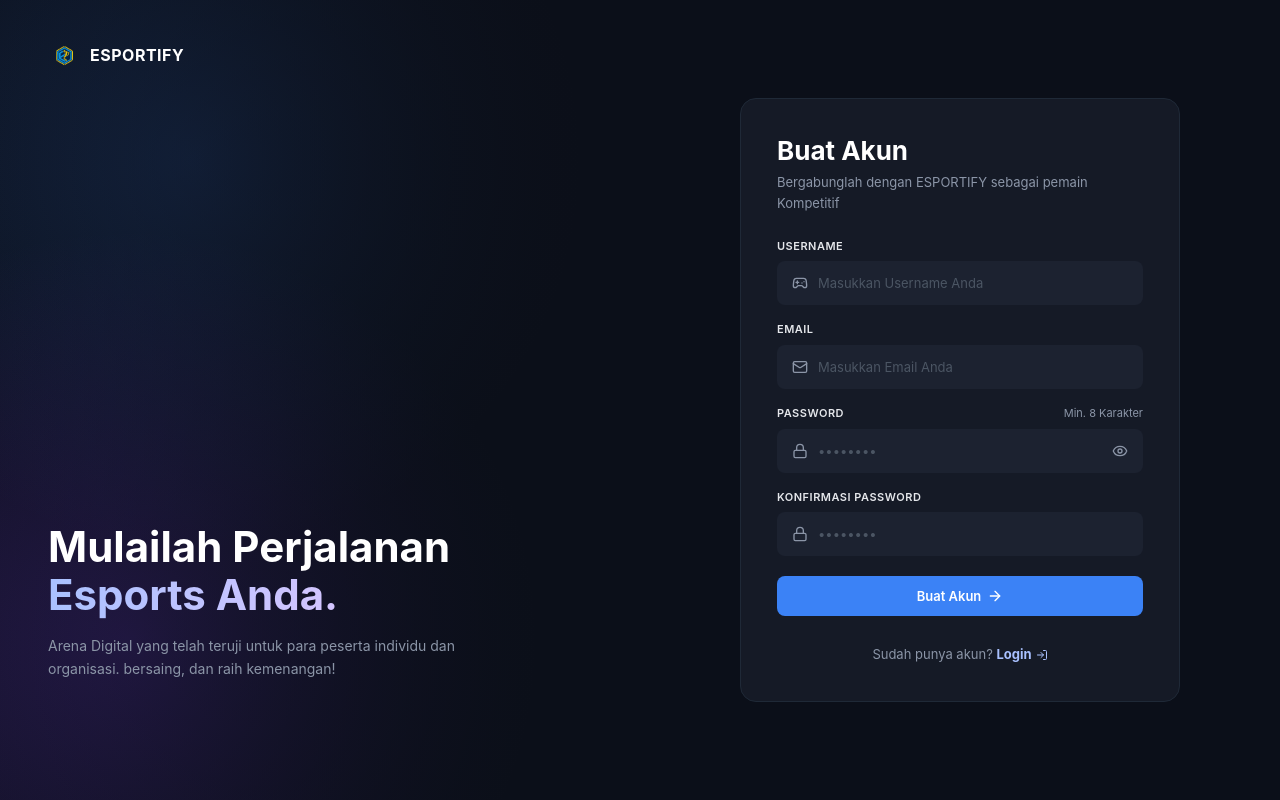
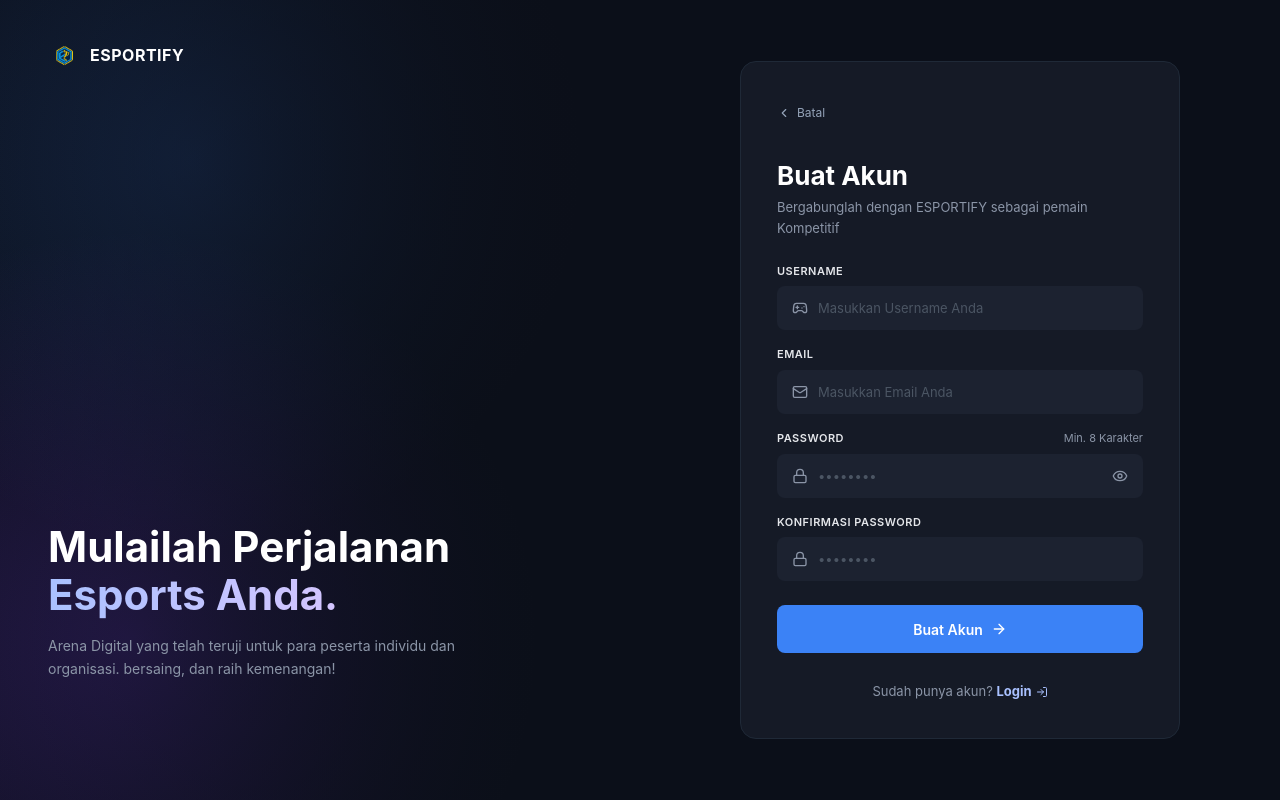
Before and after one commit to fabio-valentino/esportify-1, a React app in the folder Frontend/: page /register in a window 1280 px wide. Built offline with nearby package versions, Linux system fonts and the light colour scheme; the HTML template or start-up script is replaced by a standard one.

Commit message:
tombol batal

```diff
--- a/Frontend/src/components/icon.jsx
+++ b/Frontend/src/components/icon.jsx
@@ -3,6 +3,7 @@ import {
   BadgeCheck,
   Check,
   CheckCheck,
+  ChevronLeft,
   Eye,
   EyeOff,
   Gamepad2,
@@ -20,6 +21,7 @@ const icons = {
   "badge-check": BadgeCheck,
   check: Check,
   "check-check": CheckCheck,
+  "chevron-left": ChevronLeft,
   eye: Eye,
   "eye-off": EyeOff,
   gamepad: Gamepad2,
--- a/Frontend/src/pages/Register.jsx
+++ b/Frontend/src/pages/Register.jsx
@@ -2,28 +2,32 @@ import { useState } from "react";
 import { Link, useNavigate } from "react-router-dom";
 import AuthShell from "../components/auth/AuthShell";
 import FormField from "../components/auth/FormField";
-import Icon from "../components/Icon";
+import Icon from "../components/icon";
 import { register } from "../services/authApi";
 
 const emailPattern = /^[^\s@]+@[^\s@]+\.[^\s@]+$/;
 
 // Nama field backend -> nama field di form
-const fieldMap = { password_confirmation: "confirmPassword" };
+const fieldMap = {
+  password_confirmation: "confirmPassword",
+};
 
 function Register() {
   const navigate = useNavigate();
+
   const [form, setForm] = useState({
     username: "",
     email: "",
     password: "",
     confirmPassword: "",
   });
+
   const [showPassword, setShowPassword] = useState(false);
   const [errors, setErrors] = useState({});
   const [message, setMessage] = useState("");
   const [loading, setLoading] = useState(false);
 
-  // Status validasi klien (untuk ikon centang dan pesan)
+  // Validasi klien
   const usernameValid = form.username.trim().length >= 3;
   const emailValid = emailPattern.test(form.email);
   const passwordValid = form.password.length >= 8;
@@ -31,27 +35,50 @@ function Register() {
   const passwordMatch = confirmFilled && form.password === form.confirmPassword;
 
   const handleChange = (e) => {
-    setForm({ ...form, [e.target.name]: e.target.value });
-    setErrors({ ...errors, [e.target.name]: "" });
+    const { name, value } = e.target;
+
+    setForm((prev) => ({
+      ...prev,
+      [name]: value,
+    }));
+
+    setErrors((prev) => ({
+      ...prev,
+      [name]: "",
+    }));
+
     setMessage("");
   };
 
-  // Validasi klien hanya untuk kenyamanan. Validasi yang berlaku tetap dari backend.
   const validate = () => {
     const result = {};
-    if (!usernameValid) result.username = "Username minimal 3 karakter.";
-    if (!emailValid) result.email = "Format email tidak valid.";
-    if (!passwordValid) result.password = "Password minimal 8 karakter.";
-    if (!passwordMatch)
+
+    if (!usernameValid) {
+      result.username = "Username minimal 3 karakter.";
+    }
+
+    if (!emailValid) {
+      result.email = "Format email tidak valid.";
+    }
+
+    if (!passwordValid) {
+      result.password = "Password minimal 8 karakter.";
+    }
+
+    if (!passwordMatch) {
       result.confirmPassword = "Konfirmasi password tidak sama.";
+    }
+
     return result;
   };
 
   const handleSubmit = async (e) => {
     e.preventDefault();
+
     if (loading) return;
 
     const result = validate();
+
     if (Object.keys(result).length > 0) {
       setErrors(result);
       return;
@@ -59,17 +86,19 @@ function Register() {
 
     setLoading(true);
     setMessage("");
+
     try {
       await register(form);
       navigate("/login");
     } catch (err) {
-      // Error per kolom dari backend (422): ambil pesan pertama tiap field
       const fieldErrors = {};
+
       Object.entries(err.fields || {}).forEach(([key, value]) => {
         fieldErrors[fieldMap[key] || key] = Array.isArray(value)
           ? value[0]
           : value;
       });
+
       setErrors(fieldErrors);
 
       if (Object.keys(fieldErrors).length > 0) {
@@ -86,7 +115,7 @@ function Register() {
     <button
       type="button"
       className="field-toggle"
-      onClick={() => setShowPassword(!showPassword)}
+      onClick={() => setShowPassword((prev) => !prev)}
       aria-label={showPassword ? "Sembunyikan password" : "Tampilkan password"}
     >
       <Icon name={showPassword ? "eye-off" : "eye"} size={16} />
@@ -99,7 +128,19 @@ function Register() {
       highlight="Esports Anda."
       description="Arena Digital yang telah teruji untuk para peserta individu dan organisasi. bersaing, dan raih kemenangan!"
     >
+      <div className="register-page">
+        {/* Tombol Batal di kiri atas */}
+        <button
+          type="button"
+          className="register-back"
+          onClick={() => navigate("/")}
+        >
+          <Icon name="chevron-left" size={14} />
+          <span>Batal</span>
+        </button>
+
         <h2 className="auth-title">Buat Akun</h2>
+
         <p className="auth-subtitle">
           Bergabunglah dengan ESPORTIFY sebagai pemain Kompetitif
         </p>
@@ -162,7 +203,8 @@ function Register() {
             <p className={passwordMatch ? "field-ok" : "field-error"}>
               {passwordMatch ? (
                 <>
-                <Icon name="check" size={12} /> Password sesuai
+                  <Icon name="check" size={12} />
+                  Password sesuai
                 </>
               ) : (
                 "Password belum sama"
@@ -172,14 +214,17 @@ function Register() {
 
           {message && <p className="auth-error">{message}</p>}
 
+          {/* Hanya satu tombol: Buat Akun full-width */}
+          <div className="auth-form-actions">
             <button
               type="submit"
-          className="btn btn-primary btn-block auth-submit"
+              className="btn btn-primary auth-submit"
               disabled={loading}
             >
               {loading ? "Memproses..." : "Buat Akun"}
               {!loading && <Icon name="arrow-right" size={16} />}
             </button>
+          </div>
         </form>
 
         <p className="auth-switch">
@@ -188,6 +233,7 @@ function Register() {
             Login <Icon name="login" size={12} />
           </Link>
         </p>
+      </div>
     </AuthShell>
   );
 }
--- a/Frontend/src/styles/auth.css
+++ b/Frontend/src/styles/auth.css
@@ -1,4 +1,7 @@
-/* ========== Layout Login & Register ========== */
+/* ========================================
+   ESPORTIFY - AUTH LAYOUT
+======================================== */
+
 .auth {
   min-height: 100vh;
   display: grid;
@@ -6,9 +9,8 @@
   background: var(--bg);
 }
 
-/* Sisi kiri: logo + teks.
-   Untuk memasang gambar latar, tambahkan di .auth-left:
-   background-image: url("../assets/auth-bg.jpg"); background-size: cover; */
+/* ========== SISI KIRI ========== */
+
 .auth-left {
   display: flex;
   flex-direction: column;
@@ -28,68 +30,81 @@
     ),
     #0b0f19;
 }
+
 .auth-left .logo {
   font-size: 16px;
 }
+
 .auth-intro {
   max-width: 440px;
   margin-bottom: 80px;
 }
+
 .auth-intro h1 {
   font-size: 42px;
   line-height: 1.15;
-
   color: var(--white);
   margin-bottom: 16px;
 }
+
 .auth-intro h1 span {
   background: linear-gradient(90deg, #a9c1ff, #d4c5ff);
   -webkit-background-clip: text;
   background-clip: text;
   color: transparent;
 }
+
 .auth-intro p {
   font-size: 14px;
   color: var(--muted);
 }
 
-/* Sisi kanan: kartu form */
+/* ========== KARTU FORM ========== */
+
 .auth-right {
   display: flex;
   align-items: center;
   justify-content: center;
+  min-width: 0;
   padding: 32px 24px;
 }
+
 .auth-card {
   width: 100%;
   max-width: 440px;
+  min-width: 0;
   padding: 36px;
   border: 1px solid var(--border);
   border-radius: 16px;
   background: #151a26;
 }
+
 .auth-title {
   font-size: 26px;
   color: var(--white);
-
   line-height: 1.2;
 }
+
 .auth-subtitle {
   font-size: 13px;
   color: var(--muted);
   margin: 6px 0 24px;
 }
 
-/* ========== Kolom input ========== */
+/* ========== INPUT FORM ========== */
+
 .field {
   margin-bottom: 16px;
 }
+
 .field-label-row {
   display: flex;
   justify-content: space-between;
   align-items: center;
+  gap: 8px;
   margin-bottom: 6px;
 }
+
 .field-label-row label {
   font-size: 11px;
   font-weight: 600;
@@ -97,14 +112,15 @@
   text-transform: uppercase;
   color: var(--text);
 }
+
 .field-hint {
   font-size: 11px;
   color: var(--muted);
 }
+
 .field-box {
   display: flex;
   align-items: center;
-
   gap: 10px;
   padding: 0 14px;
   height: 44px;
@@ -113,40 +129,51 @@
   background: #1c2230;
   color: var(--muted);
 }
+
 .field-box:focus-within {
   border-color: var(--blue);
 }
+
 .field-box.has-error {
   border-color: #f87171;
 }
+
 .field-box input {
   flex: 1;
   min-width: 0;
+  width: 100%;
   border: none;
   outline: none;
-  background: none;
+  background: transparent;
   color: var(--white);
   font-size: 13px;
   font-family: inherit;
 }
+
 .field-box input::placeholder {
   color: #4b5563;
 }
+
 .field-right {
   display: flex;
   align-items: center;
+  flex-shrink: 0;
   color: var(--green);
 }
 
 .field-toggle {
   display: flex;
+  align-items: center;
+  justify-content: center;
   border: none;
-  background: none;
+  background: transparent;
   color: var(--muted);
 }
+
 .field-toggle:hover {
   color: var(--white);
 }
+
 .field-error,
 .field-ok {
   display: flex;
@@ -155,24 +182,17 @@
   margin-top: 6px;
   font-size: 11px;
 }
+
 .field-error {
   color: #f87171;
 }
+
 .field-ok {
   color: var(--green);
 }
 
-/* ========== Tombol & teks bawah ========== */
-.auth-submit {
-  margin-top: 20px;
-  padding: 13px;
-  font-size: 14px;
-}
-.auth-submit:disabled {
-  opacity: 0.7;
+/* ========== PESAN ERROR ========== */
 
-  cursor: not-allowed;
-}
 .auth-error {
   margin-top: 8px;
   padding: 10px 12px;
@@ -181,12 +201,110 @@
   color: #f87171;
   font-size: 12px;
 }
+
+/* ========== TOMBOL LOGIN / REGISTER ========== */
+
+.auth-submit {
+  margin-top: 20px;
+  padding: 13px;
+  font-size: 14px;
+}
+
+.auth-submit:disabled {
+  opacity: 0.7;
+  cursor: not-allowed;
+}
+
+/* Tombol Batal Register */
+.register-page .register-back {
+  display: inline-flex;
+  align-items: center;
+  justify-content: flex-start;
+  gap: 6px;
+
+  width: auto;
+  margin: 0 0 32px -8px;
+  padding: 6px 8px;
+
+  border: none;
+  border-radius: 6px;
+  background: transparent;
+
+  color: #94a3b8;
+  font-family: inherit;
+  font-size: 12px;
+  font-weight: 400;
+  line-height: 1.5;
+
+  cursor: pointer;
+  transition:
+    background 0.2s ease,
+    color 0.2s ease;
+}
+
+.register-page .register-back:hover {
+  color: #ffffff;
+  background: rgba(148, 163, 184, 0.08);
+}
+
+.register-page .register-back:focus-visible {
+  outline: 2px solid var(--blue);
+  outline-offset: 2px;
+}
+
+/* ========== TOMBOL BUAT AKUN FULL WIDTH ========== */
+
+.register-page .auth-form-actions {
+  display: flex;
+  width: 100%;
+  margin-top: 24px;
+}
+
+.register-page .auth-form-actions .auth-submit {
+  display: inline-flex;
+  flex: 1 1 100%;
+  align-items: center;
+  justify-content: center;
+  gap: 8px;
+  width: 100%;
+  min-width: 0;
+  min-height: 48px;
+  margin-top: 0;
+  padding: 13px 16px;
+  border-radius: 8px;
+  font-family: inherit;
+  font-size: 14px;
+  font-weight: 600;
+  cursor: pointer;
+  transition:
+    background 0.2s ease,
+    filter 0.2s ease,
+    opacity 0.2s ease;
+}
+
+.register-page .auth-form-actions .auth-submit:not(:disabled):hover {
+  filter: brightness(1.08);
+}
+
+.register-page .auth-form-actions .auth-submit:disabled {
+  opacity: 0.7;
+  cursor: not-allowed;
+}
+
+.register-page .auth-form-actions .auth-submit:focus-visible {
+  outline: 2px solid #93c5fd;
+  outline-offset: 3px;
+}
+
+/* ========== LINK LOGIN DI BAWAH ========== */
+
 .auth-switch {
   margin-top: 28px;
   text-align: center;
   font-size: 13px;
   color: var(--muted);
 }
+
 .auth-switch a {
   display: inline-flex;
   align-items: center;
@@ -194,11 +312,13 @@
   font-weight: 700;
   color: #a9c1ff;
 }
+
 .auth-switch a:hover {
   color: var(--white);
 }
 
-/* ========== Responsive ========== */
+/* ========== RESPONSIVE ========== */
+
 @media (max-width: 900px) {
   .auth {
     grid-template-columns: 1fr;
@@ -208,16 +328,70 @@
     padding: 28px 24px 8px;
     background: transparent;
   }
+
   .auth-intro {
     margin: 28px 0 0;
   }
+
   .auth-intro h1 {
     font-size: 30px;
   }
+
   .auth-right {
     padding: 24px 16px 40px;
   }
+
   .auth-card {
     padding: 24px;
   }
 }
+
+@media (max-width: 400px) {
+  .register-page .register-back {
+    margin-bottom: 26px;
+  }
+
+  .register-page .auth-form-actions .auth-submit {
+    min-height: 46px;
+  }
+
+  .register-page .auth-switch {
+    margin-top: 28px;
+  }
+}
+
+/* Posisi tombol Batal di halaman Register */
+.register-page .register-back {
+  display: inline-flex;
+  align-items: center;
+  gap: 6px;
+
+  margin-top: 0;
+  margin-bottom: 32px;
+  margin-left: -8px;
+
+  padding: 6px 8px;
+  border: none;
+  border-radius: 6px;
+
+  background: transparent;
+  color: #94a3b8;
+
+  font-family: inherit;
+  font-size: 12px;
+  font-weight: 400;
+  line-height: 1.5;
+
+  cursor: pointer;
+  transition: color 0.2s ease;
+}
+
+.register-page .register-back:hover {
+  color: #ffffff;
+  background: rgba(148, 163, 184, 0.08);
+}
+
+.register-page .register-back:focus-visible {
+  outline: 2px solid #3b82f6;
+  outline-offset: 2px;
+}
```
Lines whose indentation alone changed are shown as unchanged.
